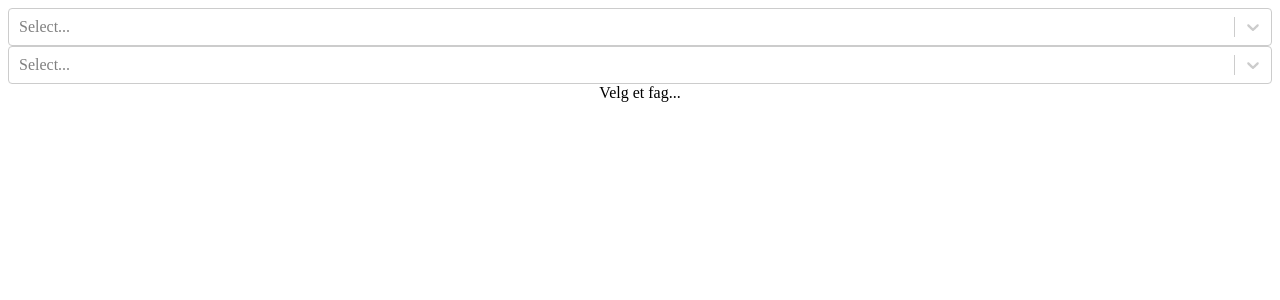
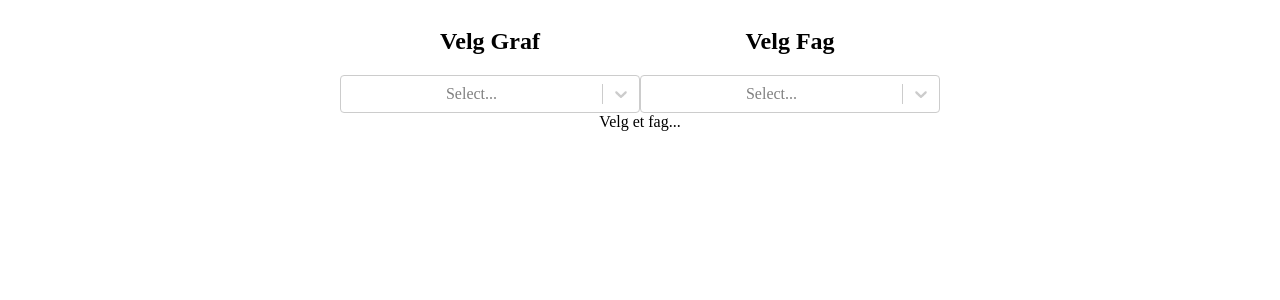
Before and after one commit to Mathias231/kjellcase, a Next.js app: page / in a window 1280 px wide. Shown: the top 300 px of the page. Built offline with nearby package versions, Linux system fonts and the light colour scheme.

Commit message:
Commenting + adding divs

```diff
--- a/components/chartList.tsx
+++ b/components/chartList.tsx
@@ -29,13 +29,18 @@ interface chartListProps extends Omit<IChartComponentProps, 'chartType'> {
 }
 
 function ChartList({ headers, fagListData, chartData }: chartListProps) {
+  // States
   const [fagList, setFagList] = useState<IFagOptions[]>([]);
   const [chartType, setChartType] =
     useState<GoogleChartWrapperChartType>('ColumnChart');
+
+  // Fetching fagListData
   useEffect(() => {
     setFagList(fagListData);
     return;
   }, [fagListData]);
+
+  // Sorting the data and then filtering it
   const filtered = chartData
     .sort((a, b) => {
       return a[0].toString().localeCompare(b[0].toString());
@@ -48,6 +53,10 @@ function ChartList({ headers, fagListData, chartData }: chartListProps) {
       return foundSelected;
     });
 
+  /**
+   * It sets the chart type to the value of the selected option.
+   * @param e - SingleValue<IOption>
+   */
   const handleChange = (e: SingleValue<IOption>) => {
     setChartType(e?.value as GoogleChartWrapperChartType);
   };
@@ -64,12 +73,18 @@ function ChartList({ headers, fagListData, chartData }: chartListProps) {
       });
     });
   };
-  console.log(filtered);
+
   return (
     <div>
-      <div>
-        <Select options={options} onChange={handleChange} />
-        <Select isMulti={true} options={fagList} onChange={handleFagChange} />
+      <div className="selectDiv">
+        <div className="selectChart">
+          <h2>Velg Graf</h2>
+          <Select options={options} onChange={handleChange} />
+        </div>
+        <div className="selectFag">
+          <h2>Velg Fag</h2>
+          <Select isMulti={true} options={fagList} onChange={handleFagChange} />
+        </div>
       </div>
       <ChartComponent
         chartData={filtered}
```
